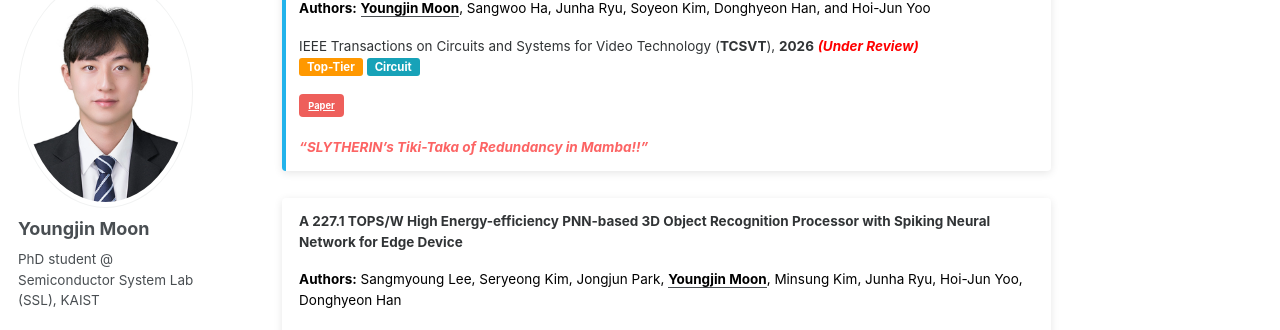
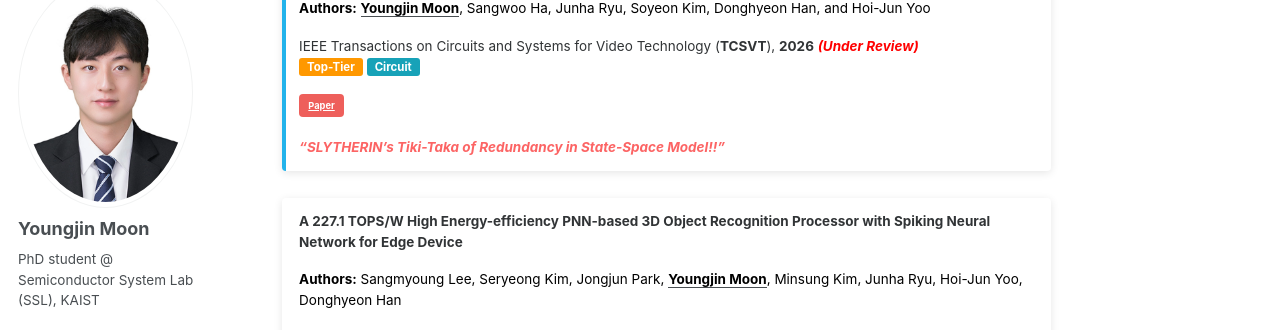
Before and after one commit to yjmoon99/yjmoon99.github.io, a Jekyll site: the page built from _pages/about.md, in a window 1280 px wide and 900 px high, scrolled down 2318 px. Shown: the part 121-451 px from the top of the window. Built offline with Jekyll 4.4.1, drawn with Linux system fonts in a browser that asks for light colours; some web fonts are replaced; a script that is not in the unit is left out.

Commit message:
Update Profile

```diff
--- a/_pages/about.md
+++ b/_pages/about.md
@@ -122,7 +122,7 @@ IEEE Transactions on Circuits and Systems for Video Technology (**TCSVT**), **20
 [Paper](#){: .btn .btn--danger .btn--small}
 <!-- [Paper](#){: .btn .btn--danger .btn--small} [Code](#){: .btn .btn--small} -->
 
-<em style="color: rgb(252, 100, 100); font-weight: bold; font-style: italic;">"SLYTHERIN's Tiki-Taka of Redundancy in Mamba!!"</em>
+<em style="color: rgb(252, 100, 100); font-weight: bold; font-style: italic;">"SLYTHERIN's Tiki-Taka of Redundancy in State-Space Model!!"</em>
 </div>
 
 
```
